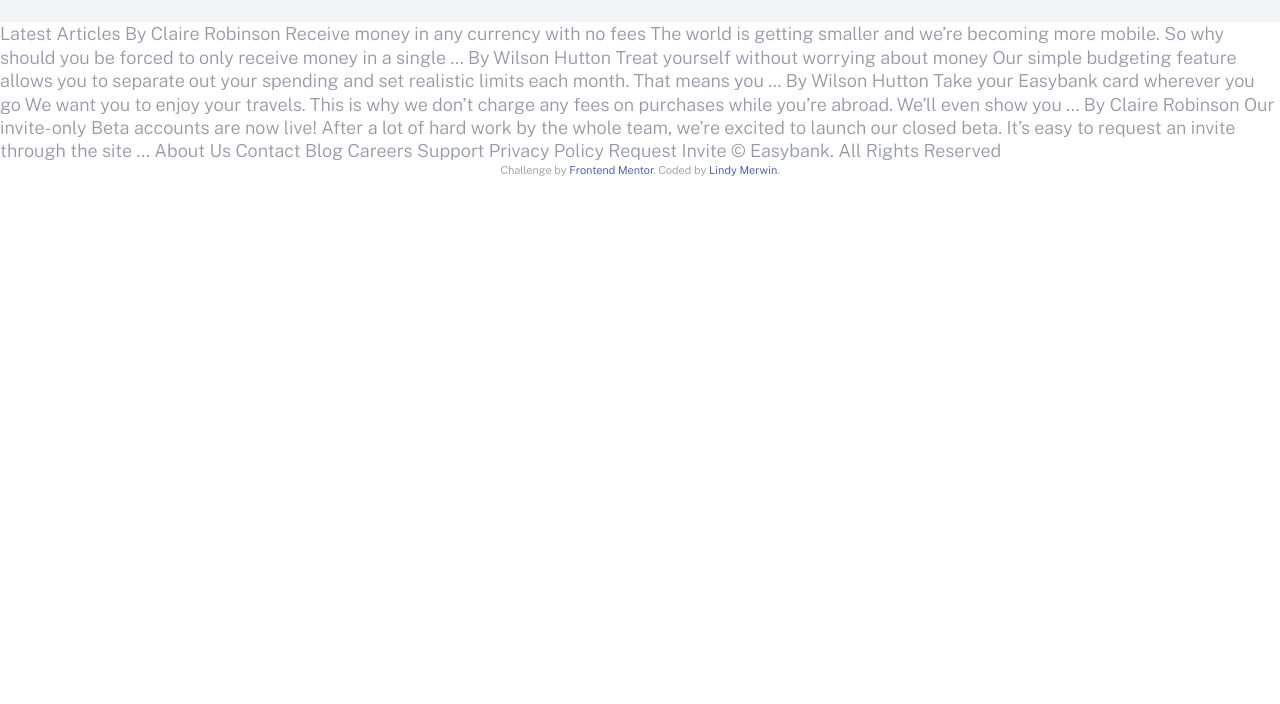
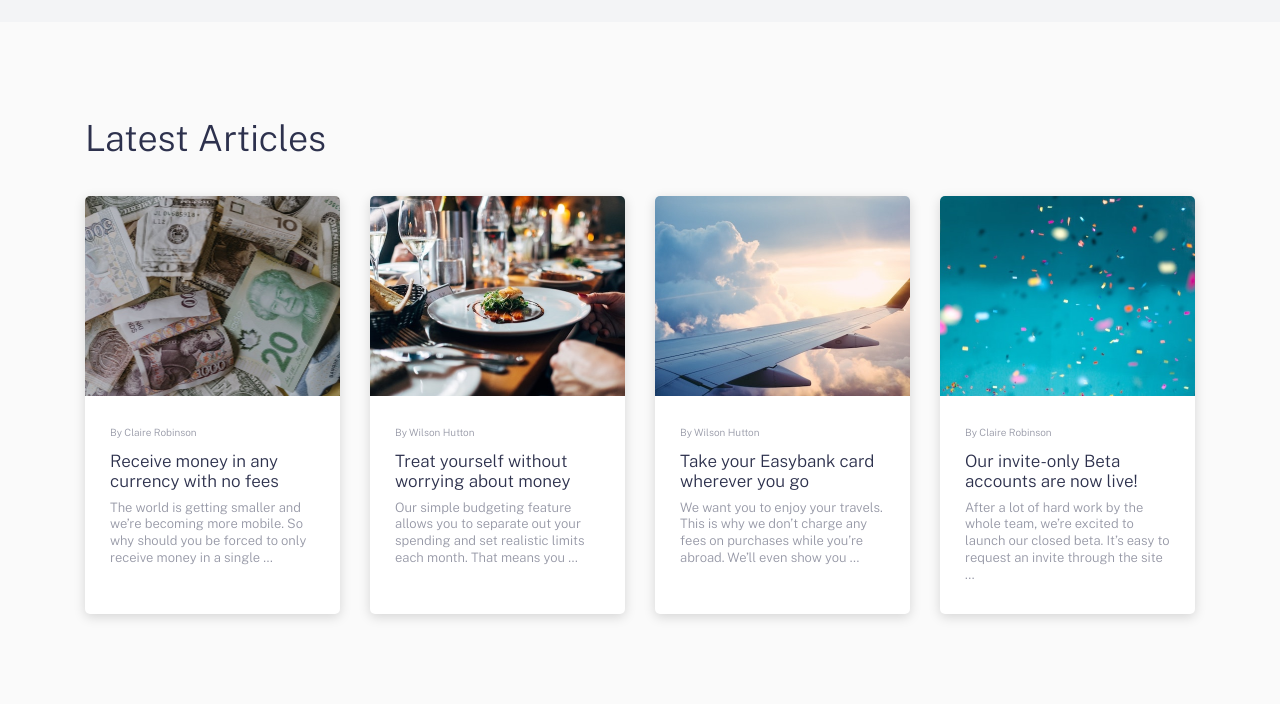
Before and after one commit to lndymrwn/responsiveWebsite, a plain HTML site: page index.html in a window 1280 px wide. Shown: the part 1410-2114 px from the top of the page. Drawn offline with nearby package versions, Linux system fonts and the light colour scheme; a script that the page names is missing.

Commit message:
Articles

```diff
--- /dev/null
+++ b/app/scss/_article.scss
@@ -0,0 +1,68 @@
+.articles {
+  background-color: $veryLightGray;
+}
+
+.article {
+
+  &__content {
+
+  }
+
+  &__grid {
+    display: grid;
+    grid-template-columns: 1fr;
+    gap: 1.875rem;
+
+    @include breakPointUp(medium){
+      grid-template-columns: repeat(2, 1fr);
+    }
+
+    @include breakPointUp(large){
+      grid-template-columns: repeat(4, 1fr);
+    }
+  }
+
+  &__item {
+    border-radius: 0.3125rem;
+    overflow: hidden;
+    background-color: $white;
+    box-shadow: 0px 3px 12px rgba(0,0,0,0.15);
+    transition: all 150ms ease-in-out;
+
+    &:hover {
+      transform: scale(1.05);
+    }
+  }
+
+  &__image {
+    height: 12.5rem;
+    background-size: cover;
+    background-repeat: no-repeat;
+    background-position: center center;
+  }
+
+  &__text {
+    padding: 1.875rem 1.875rem 2.5rem 1.875rem;
+    color: $grayishBlue;
+
+    @include breakPointUp(medium){
+      padding: 1.875rem 1.5625rem;
+    }
+  }
+
+  &__author {
+    font-size: 0.625rem;
+    margin-bottom: 0.75rem;
+  }
+
+  &__title {
+    font-size: 1.0625rem;
+    line-height: 1.2;
+    color: $darkBlue;
+    margin-bottom: 0.5rem;
+  }
+
+  &__description {
+    font-size: 0.8125rem;
+  }
+}
--- /dev/null
+++ b/app/scss/_footer.scss
@@ -0,0 +1,7 @@
+.footer {
+
+  &__logo {
+
+  }
+
+}
--- a/app/scss/style.scss
+++ b/app/scss/style.scss
@@ -5,4 +5,6 @@
 @import "globals";
 @import "header";
 @import "hero";
-@import "feature"
+@import "feature";
+@import "article";
+@import "footer";
--- a/index.html
+++ b/index.html
@@ -133,6 +133,66 @@
   </div>
   </section>
 
+  <section class="articles">
+
+    <div class="article__content container container--pall">
+
+      <h2>Latest Articles</h2>
+
+      <div class="article__grid">
+
+        <a href="#" class="article__item">
+          <div class="article__image" style="background-image: url('/images/image-currency.jpg')"></div>
+          <div class="article__text">
+            <div class="article__author">By Claire Robinson</div>
+            <div class="article__title">Receive money in any currency with no fees</div>
+            <div class="article__description">The world is getting smaller and we’re becoming more mobile. So why should you be
+              forced to only receive money in a single …</div>
+          </div>
+        </a>
+
+        <a href="#" class="article__item">
+          <div class="article__image" style="background-image: url('/images/image-restaurant.jpg')"></div>
+          <div class="article__text">
+            <div class="article__author">By Wilson Hutton</div>
+            <div class="article__title">Treat yourself without worrying about money</div>
+            <div class="article__description">Our simple budgeting feature allows you to separate out your spending and set
+                realistic limits each month. That means you …</div>
+          </div>
+        </a>
+
+        <a href="#" class="article__item">
+          <div class="article__image" style="background-image: url('/images/image-plane.jpg')"></div>
+          <div class="article__text">
+            <div class="article__author">By Wilson Hutton</div>
+            <div class="article__title">Take your Easybank card wherever you go</div>
+            <div class="article__description">We want you to enjoy your travels. This is why we don’t charge any fees on purchases
+                while you’re abroad. We’ll even show you …</div>
+          </div>
+        </a>
+
+        <a href="#" class="article__item">
+          <div class="article__image" style="background-image: url('/images/image-confetti.jpg')"></div>
+          <div class="article__text">
+            <div class="article__author">By Claire Robinson</div>
+            <div class="article__title">Our invite-only Beta accounts are now live!</div>
+            <div class="article__description">After a lot of hard work by the whole team, we’re excited to launch our closed beta.
+                It’s easy to request an invite through the site …</div>
+          </div>
+        </a>
+
+      </div>
+    </div>
+    </section>
+
+  <footer class="footer">
+
+    <a class="footer__logo" href="#">
+      <img src="/images/logo.svg" alt="">
+    </a>
+
+  </footer>
+
 
 
   Latest Articles
```
Also changed, not shown: dist/style.css, 1 other file.
